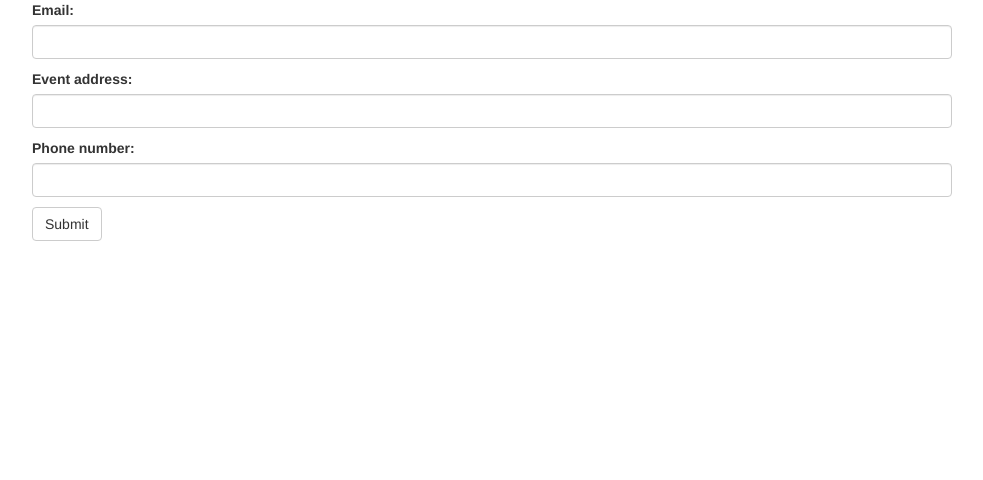
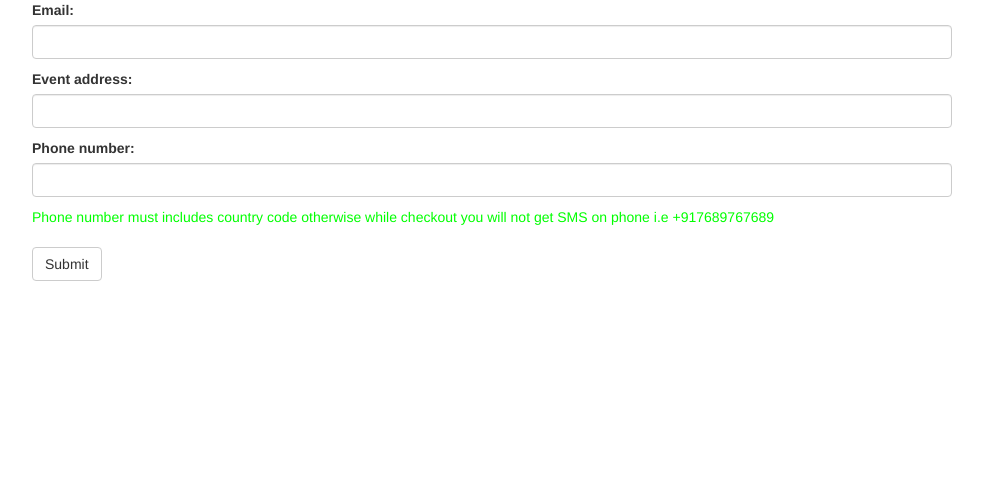
Before and after one commit to bittukumarray/even-management, a Django app: page /entry/host/ in a window 1280 px wide. Shown: the part 187-667 px from the top of the page, without its empty margins (243-1226 px from the left). Run offline with Django 3.2, Linux system fonts and the light colour scheme; some libraries are stand-ins or nearby versions.

Commit message:
final completed project with all the functionality

```diff
--- a/entryrecord/entry/templates/entry/guest_entry.html
+++ b/entryrecord/entry/templates/entry/guest_entry.html
@@ -13,6 +13,8 @@
             <!-- <label class="control-label col-sm-2" for="pwd">Phone:</label> -->
             <div class="col-sm-offset-2 col-sm-10">
                 {{ guest_form.as_p }}
+                <p style="color:rgb(0,255,0)" >Phone number must includes country code otherwise while checkout you will not get SMS on phone i.e +917689767689</p>
+                <p style="margin-top:20px"></p>
                 {% if messages %}
                 {% for message in messages %}
 
--- a/entryrecord/entry/templates/entry/host_entry.html
+++ b/entryrecord/entry/templates/entry/host_entry.html
@@ -12,6 +12,8 @@
             <!-- <label class="control-label col-sm-2" for="pwd">Phone:</label> -->
             <div class="col-sm-offset-2 col-sm-10">
                 {{ host_form.as_p }}
+                <p style="color:rgb(0,255,0)" >Phone number must includes country code otherwise while checkout you will not get SMS on phone i.e +917689767689</p>
+                <p style="margin-top:20px"></p>
                 {% if messages %}
                 {% for message in messages %}
 
--- a/entryrecord/entry/views.py
+++ b/entryrecord/entry/views.py
@@ -8,10 +8,13 @@ from django.utils.html import strip_tags
 from .generateuiniquetoken import generate
 from .models import *
 import datetime
+from twilio.rest import Client
 
 # Create your views here.
 from django.http import HttpResponse
 
+account_sid = 'AC9938a45f91df1b11a857b0c79f21f1b2'
+auth_token = 'd3cc48faee49b6da201622cd72951106'
 
 def index(request):
     return render(request, "entry/index.html",)
@@ -42,7 +45,8 @@ def guest_checkout(request):
                 'hostname': formData.host.name,
                 'address_visited': formData.host.event_address,
             }
-            print(context)
+            sms = '\nYour details of meeting:--\nEmail --'+ str(formData.email)+ '\nName --' + str(formData.name)+'\nphone --'+ str(formData.phone_number) +'\ncheck_in time --'+ str(formData.check_in) + '\ncheck_out time --'+ str(formData.check_out) + '\nhostname --' + str(formData.host.name) + '\naddress_visited --'+ str(formData.host.event_address)
+            # print(context)
             subject = 'Event management Guest Details'
             message = render_to_string(
                 'entry/guest_email.html', context)
@@ -52,6 +56,18 @@ def guest_checkout(request):
                 subject, text_content, to=[to_email]
             )
             email.send()
+            client = Client(account_sid, auth_token)
+            try:
+                message = client.messages.create(
+                                body=sms,
+                                from_='+14405700753',
+                                to=formData.phone_number
+                            )
+            except:
+                messages.error(
+                request, 'Email sent but, phone SMS could not send, it seems the phone was not in the desire format')
+
+
 
             return render(request, 'entry/on_checked_out.html',)
         except:
@@ -68,7 +84,7 @@ def guest_entry(request):
     if request.method == "POST":
 
         form_data = GuestForm(request.POST)
-        print(form_data)
+        # print(form_data)
 
         if form_data.is_valid():
             token = generate()
@@ -78,6 +94,7 @@ def guest_entry(request):
             data.save()
             print(formData.check_in)
             try:
+                print("1st")
                 context = {
                     "email": form_data.cleaned_data.get('email'),
                     'name': form_data.cleaned_data.get('name'),
@@ -95,7 +112,19 @@ def guest_entry(request):
                 )
                 email.send()
 
-                return render(request, 'entry/on_success_guest.html', {'token': token})
+                sms = '\nGuest details of meeting:--\nEmail --'+ str(context['email'])+ '\nName --' + str(context['name'])+'\nphone --'+ str(context['phone']) +'\ncheck_in time --'+ str(context['check_in'])
+                client = Client(account_sid, auth_token)
+                print(host.phone_number)
+                try:
+                    message = client.messages.create(
+                                    body=sms,
+                                    from_='+14405700753',
+                                    to=host.phone_number
+                                )
+                except:
+                    messages.error(
+                    request, 'SMS could not send, it seems the phone was not in the desire format')
+                return render(request,'entry/on_success_guest.html', {'token': token})
             except:
                 messages.error(
                 request, 'Some error occured!!')
@@ -104,13 +133,14 @@ def guest_entry(request):
         else:
             print("form data invalid")
             messages.error(
-                request, 'Phone number must have to be 9 to 15 digits')
+                request, 'Error occured!! Your Phone number must have to be 9 to 15 digits with country code i.e +917689767689')
 
     return render(request, 'entry/guest_entry.html', {'guest_form': guestform})
 
 
 def host_entry(request):
     hostform = HostForm()
+
 
     if request.method == "POST":
 
@@ -124,6 +154,6 @@ def host_entry(request):
         else:
             print("form data invalid")
             messages.error(
-                request, 'Phone number must have to be 9 to 15 digits')
+                request, 'Erro Occured!! Your Phone number must includes country code otherwise(9 to 15 digits) while checkout you will not get SMS on phone i.e +917689767689')
 
     return render(request, 'entry/host_entry.html', {'host_form': hostform})
```
Also changed, not shown: entryrecord/entry/templates/entry/on_checked_out.html (+10 -0 lines), entryrecord/entry/templates/entry/on_success_guest.html (+9 -0 lines), README.md.
